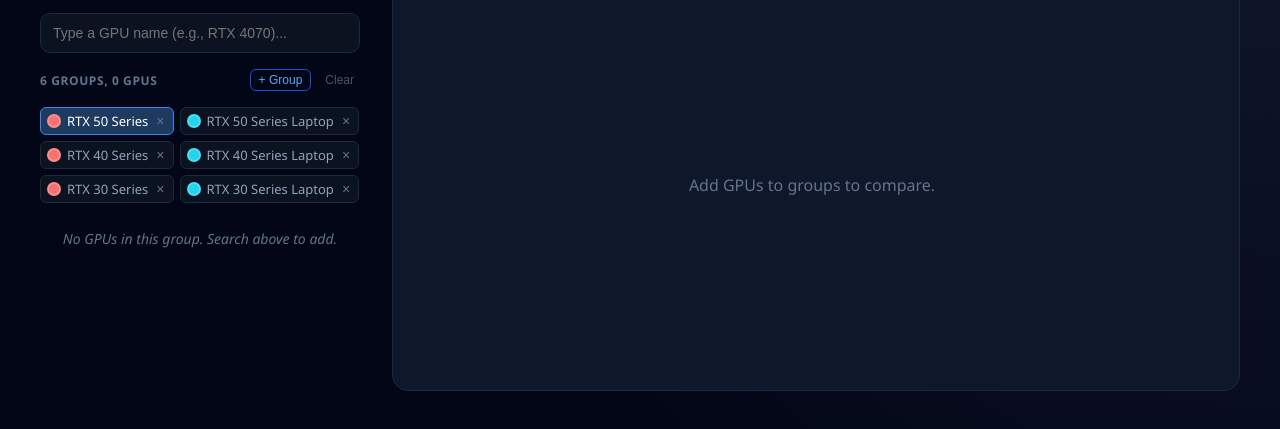
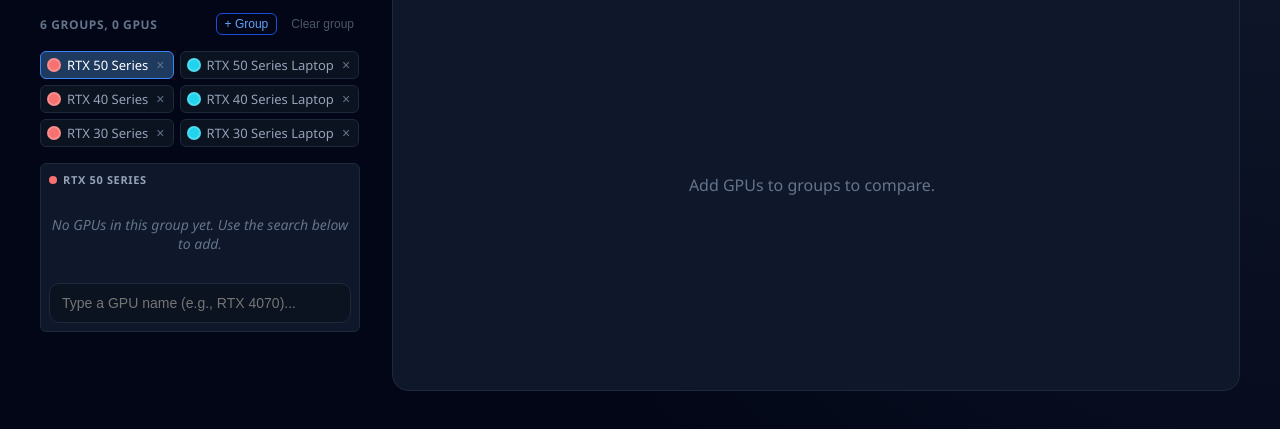
Before and after one commit to 3damp/gpu-comparator, a plain HTML site: page index.html in a window 1280 px wide. Shown: the part 97-526 px from the top of the page. Drawn offline with Linux system fonts and the light colour scheme; no server answers.

Commit message:
move search bar + styling improvements

```diff
--- a/index.html
+++ b/index.html
@@ -15,7 +15,18 @@
           <p class="subtitle">Search and add GPUs to compare.</p>
         </div>
 
-        <div class="search-wrap" id="searchWrap">
+
+        <div class="selection-head">
+          <span id="comparingCount" class="selection-label">Comparing (0)</span>
+          <div class="selection-actions">
+            <button id="addGroupBtn" class="add-group" type="button">+ Group</button>
+            <button id="clearAllBtn" class="clear-all" type="button">Clear group</button>
+          </div>
+        </div>
+
+        <div id="selectedTags" class="selected-tags"></div>
+
+        <div class="search-wrap hidden" id="searchWrap">
           <input
             id="searchInput"
             class="search-input"
@@ -26,16 +37,6 @@
           <button id="clearSearchBtn" class="clear-search" type="button" aria-label="Clear search">x</button>
           <div id="searchDropdown" class="dropdown hidden"></div>
         </div>
-
-        <div class="selection-head">
-          <span id="comparingCount" class="selection-label">Comparing (0)</span>
-          <div class="selection-actions">
-            <button id="addGroupBtn" class="add-group" type="button">+ Group</button>
-            <button id="clearAllBtn" class="clear-all" type="button">Clear</button>
-          </div>
-        </div>
-
-        <div id="selectedTags" class="selected-tags"></div>
       </aside>
 
       <main class="chart-card">
--- a/script.js
+++ b/script.js
@@ -4,6 +4,7 @@ const DEFAULT_SELECTION_GROUPS = [
     color: "#f87171",
     names: [
       "GeForce RTX 5080",
+      "GeForce RTX 5070 Ti",
       "GeForce RTX 5070",
       "GeForce RTX 5060",
     ]
@@ -13,6 +14,7 @@ const DEFAULT_SELECTION_GROUPS = [
     color: "#22d3ee",
     names: [
       "GeForce RTX 5080 Laptop GPU",
+      "GeForce RTX 5070 Ti Laptop GPU",
       "GeForce RTX 5070 Laptop GPU",
       "GeForce RTX 5060 Laptop GPU",
     ]
@@ -167,7 +169,6 @@ function rebuildGpuMap(text) {
 }
 
 function readCachedDatabase() {
-  console.log('> read cached db');
   try {
     const rawData = localStorage.getItem(CACHE_KEY);
     const rawTime = localStorage.getItem(CACHE_TIME_KEY);
@@ -184,8 +185,6 @@ function readCachedDatabase() {
 }
 
 function writeCachedDatabase(data) {
-  console.log('> store data');
-
   try {
     localStorage.setItem(CACHE_KEY, data);
     localStorage.setItem(CACHE_TIME_KEY, String(Date.now()));
@@ -345,6 +344,7 @@ function renderSearchDropdown() {
 
 function renderSelectedTags() {
   if (groups.length === 0) {
+    elements.searchWrap.classList.add("hidden");
     elements.selectedTags.innerHTML = '<div class="empty-selected">No groups yet. Click "+ Group" to add one.</div>';
     return;
   }
@@ -361,6 +361,9 @@ function renderSelectedTags() {
     .join("");
 
   const activeGroup = groups.find((g) => g.id === activeGroupId);
+  const groupTitleHtml = activeGroup
+    ? `<div class="group-gpu-title"><span class="group-gpu-title-dot" style="background:${activeGroup.color}"></span>${escapeHtmlAttr(activeGroup.label)}</div>`
+    : "";
   let tagsHtml;
   if (activeGroup && activeGroup.gpus.size > 0) {
     tagsHtml = Array.from(activeGroup.gpus.values())
@@ -375,12 +378,16 @@ function renderSelectedTags() {
       )
       .join("");
   } else {
-    tagsHtml = '<div class="empty-selected">No GPUs in this group. Search above to add.</div>';
+    tagsHtml = '<div class="empty-selected">No GPUs in this group yet. Use the search below to add.</div>';
   }
 
   elements.selectedTags.innerHTML =
     `<div class="group-tabs">${tabsHtml}</div>` +
-    `<div class="group-gpu-tags">${tagsHtml}</div>`;
+    `<div class="group-gpu-tags">${groupTitleHtml}${tagsHtml}</div>`;
+
+  // Move the search wrap into the active group container
+  elements.searchWrap.classList.remove("hidden");
+  elements.selectedTags.querySelector(".group-gpu-tags").appendChild(elements.searchWrap);
 }
 
 function renderChart() {
--- a/styles.css
+++ b/styles.css
@@ -2,8 +2,10 @@
   --bg: #020617;
   --panel: #0f172a;
   --panel-2: #0b1220;
+  --panel-3: #fff;
   --border: #1e293b;
   --text: #e2e8f0;
+  --text-alt: #222;
   --muted: #94a3b8;
   --muted-2: #64748b;
   --nvidia-a: #22c55e;
@@ -18,7 +20,7 @@
 
 body {
   margin: 0;
-  font-family: "Segoe UI", Tahoma, Geneva, Verdana, sans-serif;
+  font-family: 'Segoe UI', Tahoma, Geneva, Verdana, sans-serif;
   background: radial-gradient(circle at top right, #0f172a 0%, var(--bg) 55%);
   color: var(--text);
 }
@@ -54,6 +56,15 @@ body {
   margin: 0;
   color: var(--muted);
   font-size: 14px;
+}
+
+.group-gpu-tags .search-wrap {
+  width: 100%;
+  margin-top: 4px;
+}
+
+.group-gpu-tags .search-input {
+  background: var(--panel-2);
 }
 
 .search-wrap {
@@ -99,6 +110,8 @@ body {
 }
 
 .dropdown {
+  display: flex;
+  flex-direction: column;
   position: absolute;
   z-index: 10;
   width: 100%;
@@ -119,18 +132,26 @@ body {
   justify-content: space-between;
   gap: 12px;
   align-items: center;
+  text-align: left;
   padding: 12px 14px;
   cursor: pointer;
   font-size: 14px;
+  background-color: var(--panel-3);
+  color: var(--text-alt);
+  border: 1px solid black;
 }
 
 .dropdown-item:hover {
-  background: #334155;
+  background: var(--dropdown-hover);
+  color: var(--text);
 }
 
 .dropdown-score {
+  width: 5em;
+  flex-shrink: 0;
   color: var(--muted);
   font-size: 12px;
+  color: var(--muted);
 }
 
 .dropdown-empty {
@@ -195,7 +216,7 @@ body {
 .selected-tags {
   display: flex;
   flex-direction: column;
-  gap: 8px;
+  gap: 16px;
   align-content: flex-start;
   min-height: 70px;
 }
@@ -274,16 +295,18 @@ body {
   width: 14px;
   height: 14px;
   border-radius: 50%;
-  border: 2px solid rgba(255,255,255,0.2);
+  border: 2px solid rgba(255, 255, 255, 0.2);
   padding: 0;
   cursor: pointer;
   flex-shrink: 0;
-  transition: transform 0.1s, border-color 0.1s;
+  transition:
+    transform 0.1s,
+    border-color 0.1s;
 }
 
 .group-color-swatch:hover {
   transform: scale(1.25);
-  border-color: rgba(255,255,255,0.6);
+  border-color: rgba(255, 255, 255, 0.6);
 }
 
 .group-tab-label {
@@ -310,6 +333,30 @@ body {
   display: flex;
   flex-wrap: wrap;
   gap: 8px;
+  background-color: var(--panel);
+  border: 1px solid var(--border);
+  border-radius: 6px;
+  padding: 8px;
+}
+
+.group-gpu-title {
+  width: 100%;
+  display: flex;
+  align-items: center;
+  gap: 6px;
+  font-size: 11px;
+  font-weight: 600;
+  text-transform: uppercase;
+  letter-spacing: 0.06em;
+  color: var(--muted);
+  margin-bottom: 2px;
+}
+
+.group-gpu-title-dot {
+  width: 8px;
+  height: 8px;
+  border-radius: 50%;
+  flex-shrink: 0;
 }
 
 .color-popover {
@@ -319,7 +366,7 @@ body {
   border: 1px solid #334155;
   border-radius: 12px;
   padding: 12px;
-  box-shadow: 0 20px 40px rgba(2,6,23,0.6);
+  box-shadow: 0 20px 40px rgba(2, 6, 23, 0.6);
   width: 196px;
 }
 
@@ -341,12 +388,14 @@ body {
   border: 2px solid transparent;
   cursor: pointer;
   padding: 0;
-  transition: transform 0.1s, border-color 0.1s;
+  transition:
+    transform 0.1s,
+    border-color 0.1s;
 }
 
 .cp-swatch:hover {
   transform: scale(1.15);
-  border-color: rgba(255,255,255,0.5);
+  border-color: rgba(255, 255, 255, 0.5);
 }
 
 .cp-swatch.selected {
@@ -366,7 +415,7 @@ body {
   cursor: pointer;
 }
 
-.color-popover-custom input[type="color"] {
+.color-popover-custom input[type='color'] {
   width: 32px;
   height: 24px;
   border: 1px solid #334155;
@@ -376,8 +425,13 @@ body {
   padding: 0 2px;
 }
 
-.color-popover-custom input[type="color"]::-webkit-color-swatch-wrapper { padding: 0; }
-.color-popover-custom input[type="color"]::-webkit-color-swatch { border: none; border-radius: 4px; }
+.color-popover-custom input[type='color']::-webkit-color-swatch-wrapper {
+  padding: 0;
+}
+.color-popover-custom input[type='color']::-webkit-color-swatch {
+  border: none;
+  border-radius: 4px;
+}
 
 .chart-card {
   position: relative;
@@ -546,7 +600,7 @@ body {
   }
 
   .bar-head {
-    width: 280px;
+    width: 200px;
   }
 
   .bar-row {
```
